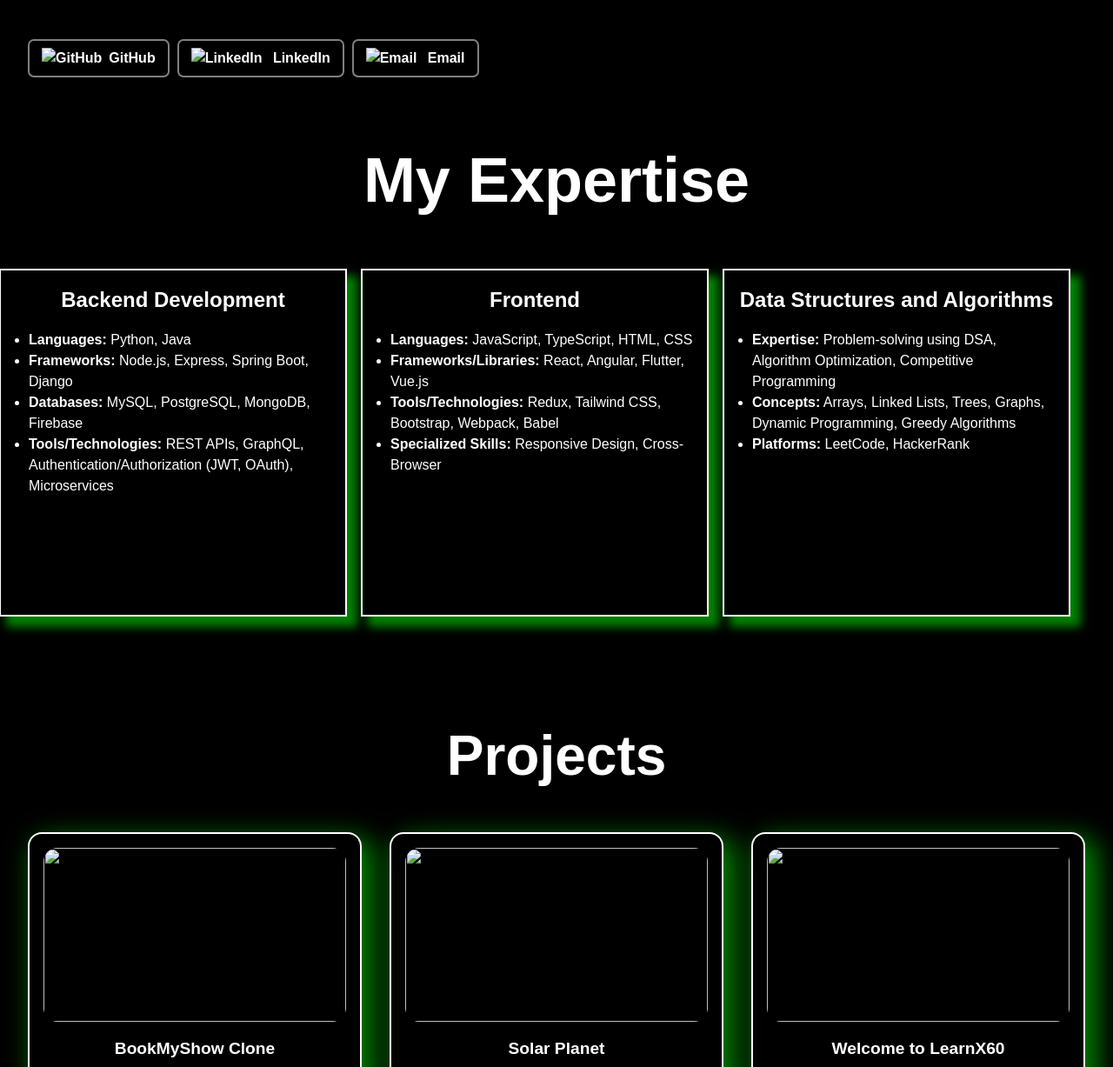
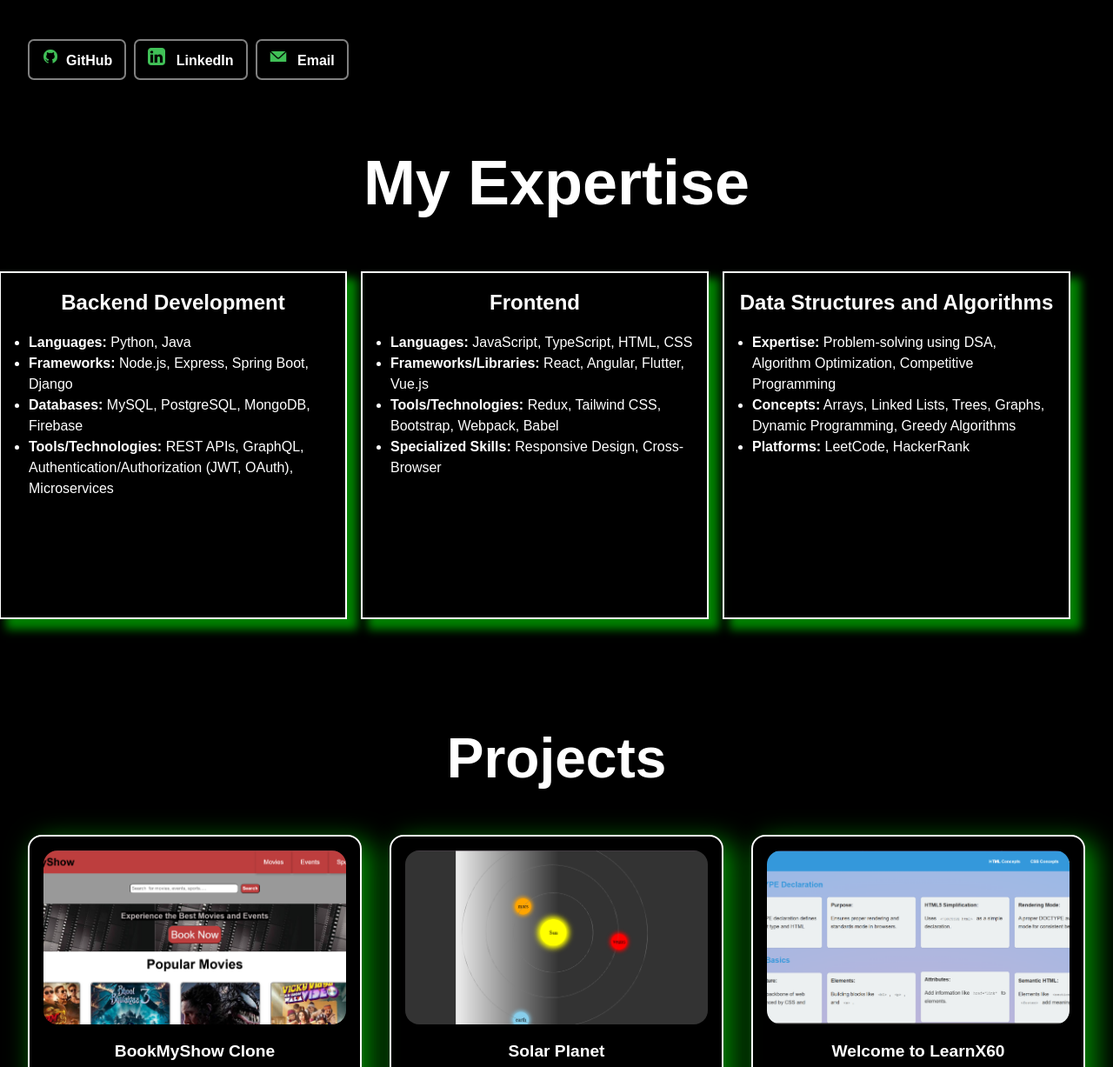
Before and after one commit to Harsh5225/Portfolio, a plain HTML site: page index.html in a window 1280 px wide. Shown: the part 559-1786 px from the top of the page at 87% size. Drawn offline with Linux system fonts and the light colour scheme.

Commit message:
Update index.html

```diff
--- a/index.html
+++ b/index.html
@@ -35,26 +35,26 @@
               <p>⚡Budding <span>Full stack Developer</span></p>
             </div>
           </div>
-          <div class="image-coding"><img src="image/coding.avif" alt="" /></div>
+          <div class="image-coding"><img src="coding.avif" alt="" /></div>
         </div>
         <div class="buttons-links">
           <div class="Github button1">
             <!-- Add GitHub logo -->
             <a href="">
-              <img src="image/githhub.png" alt="GitHub" style="width: 20px; height: 20px; margin-right: 8px;">GitHub
+              <img src="githhub.png" alt="GitHub" style="width: 20px; height: 20px; margin-right: 8px;">GitHub
             </a>
           </div>
           <div class="Linkedin button1">
             <!-- Add LinkedIn logo -->
             <a href="">
-              <img src="image/linkedin.png" alt="LinkedIn" style="width: 20px; height: 20px; margin-right: 8px;">
+              <img src="linkedin.png" alt="LinkedIn" style="width: 20px; height: 20px; margin-right: 8px;">
               LinkedIn
             </a>
           </div>
           <div class="Email button1">
             <!-- Add Email logo -->
             <a href="">
-              <img src="image/email.png" alt="Email" style="width: 20px; height: 20px; margin-right: 8px;">
+              <img src="email.png" alt="Email" style="width: 20px; height: 20px; margin-right: 8px;">
               Email
             </a>
           </div>
@@ -68,6 +68,7 @@
             <div class="work">
               <div class="t">
                 <div class="content">
+
                   <h2>Backend Development</h2>
                 </div>
                 <div class="highlight">
@@ -92,6 +93,7 @@
             <div class="work">
               <div class="t">
                 <div class="content">
+
                   <h2>Frontend</h2>
                 </div>
                 <div class="highlight">
@@ -119,6 +121,7 @@
             <div class="work">
               <div class="t">
                 <div class="content">
+
                   <h2>Data Structures and Algorithms</h2>
                 </div>
                 <div class="highlight">
@@ -150,7 +153,7 @@
         <div class="projects">
           <div class="box1">
             <div class="snap">
-              <img src="image/bookmy.png" alt="" />
+              <img src="bookmy.png" alt="" />
               <h3>BookMyShow Clone</h3>
             </div>
             <div class="description">
@@ -201,7 +204,7 @@
           </div>
           <div class="box1">
             <div class="snap">
-              <img src="image/solar.png" alt="" />
+              <img src="solar.png" alt="" />
               <h3>Solar Planet</h3>
             </div>
             <div class="description">
@@ -248,7 +251,7 @@
           </div>
           <div class="box1">
             <div class="snap">
-              <img src="image/Learn.png" alt="" />
+              <img src="Learn.png" alt="" />
               <h3>Welcome to LearnX60</h3>
             </div>
             <div class="description">
```
